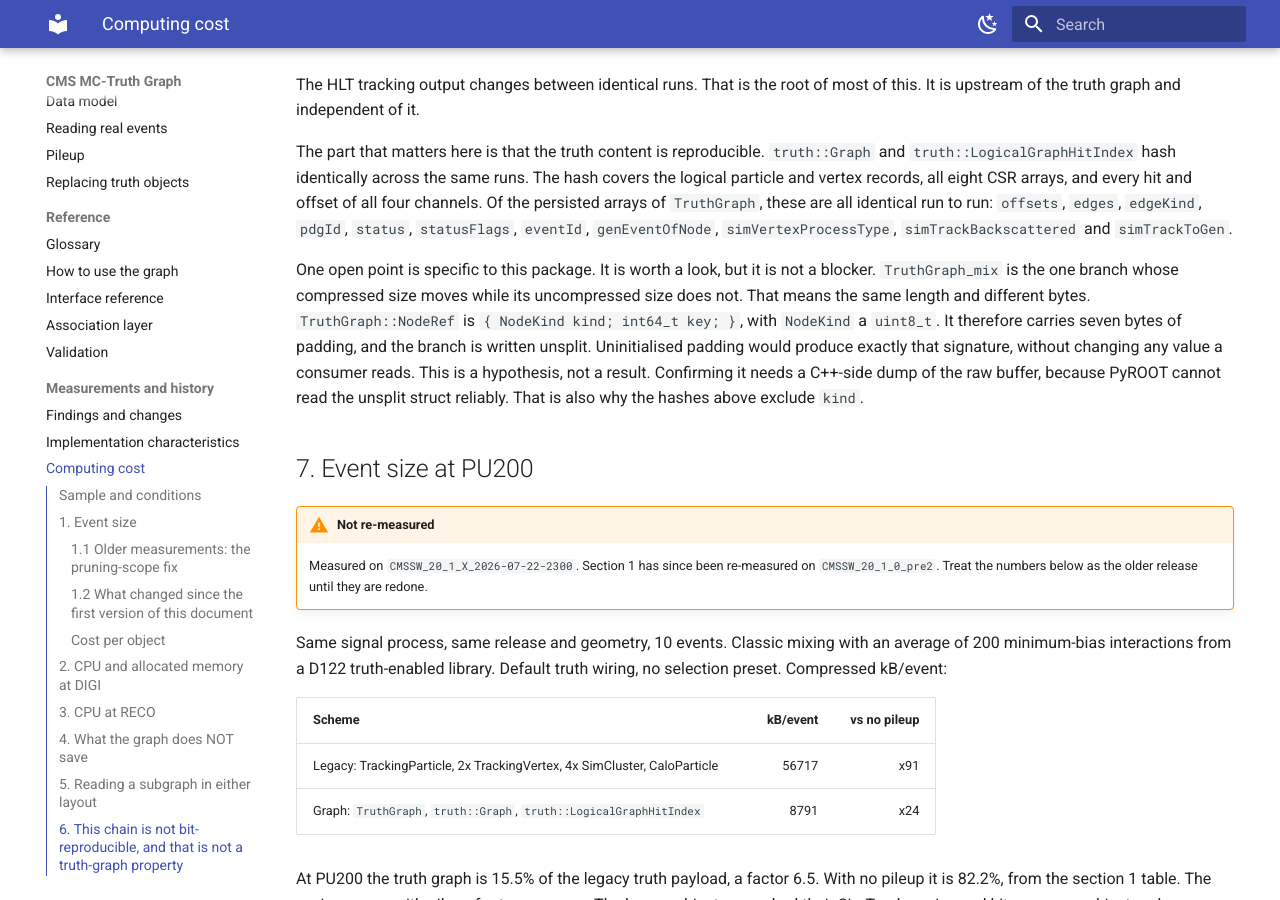
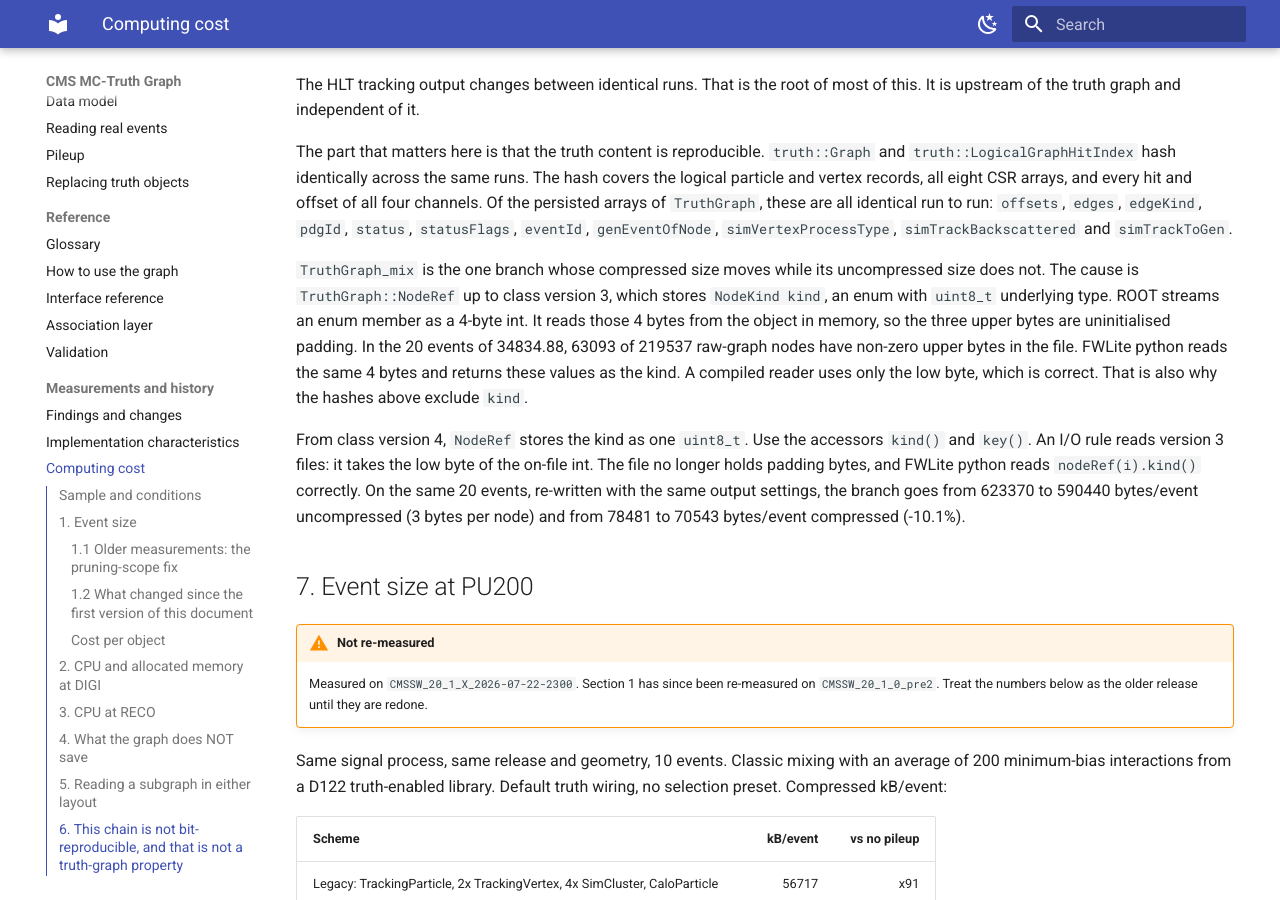
Before and after one commit to felicepantaleo/cms-truth-docs, an MkDocs documentation site: the page built from docs/resource-cost.md, in a window 1280 px wide and 900 px high, scrolled down 6952 px. Built offline with MkDocs 1.6.1 and Material for MkDocs 9.7.7, drawn with Linux system fonts in a browser that asks for light colours.

Commit message:
resource-cost: the NodeRef padding is measured; kind stored in one byte from class version 4

```diff
--- a/docs/resource-cost.md
+++ b/docs/resource-cost.md
@@ -295,15 +295,21 @@
 `statusFlags`, `eventId`, `genEventOfNode`, `simVertexProcessType`,
 `simTrackBackscattered` and `simTrackToGen`.
 
-One open point is specific to this package. It is worth a look, but it is not a
-blocker. `TruthGraph_mix` is the one branch whose compressed size moves while its
-uncompressed size does not. That means the same length and different bytes.
-`TruthGraph::NodeRef` is `{ NodeKind kind; int64_t key; }`, with `NodeKind` a
-`uint8_t`. It therefore carries seven bytes of padding, and the branch is written
-unsplit. Uninitialised padding would produce exactly that signature, without changing
-any value a consumer reads. This is a hypothesis, not a result. Confirming it needs a
-C++-side dump of the raw buffer, because PyROOT cannot read the unsplit struct reliably.
+`TruthGraph_mix` is the one branch whose compressed size moves while its uncompressed
+size does not. The cause is `TruthGraph::NodeRef` up to class version 3, which stores
+`NodeKind kind`, an enum with `uint8_t` underlying type. ROOT streams an enum member as
+a 4-byte int. It reads those 4 bytes from the object in memory, so the three upper bytes
+are uninitialised padding. In the 20 events of 34834.88, 63093 of 219537 raw-graph nodes
+have non-zero upper bytes in the file. FWLite python reads the same 4 bytes and returns
+these values as the kind. A compiled reader uses only the low byte, which is correct.
 That is also why the hashes above exclude `kind`.
+
+From class version 4, `NodeRef` stores the kind as one `uint8_t`. Use the accessors
+`kind()` and `key()`. An I/O rule reads version 3 files: it takes the low byte of the
+on-file int. The file no longer holds padding bytes, and FWLite python reads
+`nodeRef(i).kind()` correctly. On the same 20 events, re-written with the same output
+settings, the branch goes from 623370 to 590440 bytes/event uncompressed (3 bytes per
+node) and from 78481 to 70543 bytes/event compressed (-10.1%).
 
 ## 7. Event size at PU200
 
```
